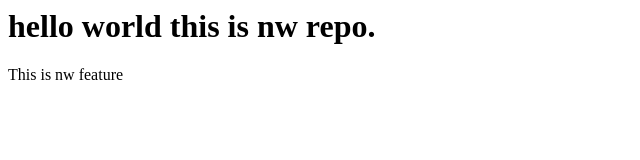
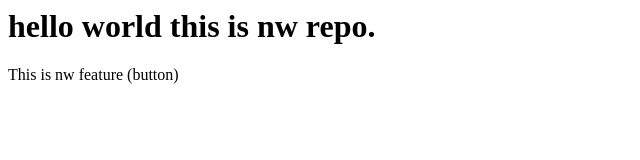
Before and after one commit to Abhay0708/localRepo, a plain HTML site: page index.html in a window 1280 px wide. Shown: the full height of the page, 0-640 px from the left. Drawn offline with Linux system fonts and the light colour scheme.

```diff
--- a/index.html
+++ b/index.html
@@ -1,2 +1,2 @@
 <h1>hello world this is nw repo.</h1>
-<p>This is nw feature</p>
+<p>This is nw feature (button)</p>
```
